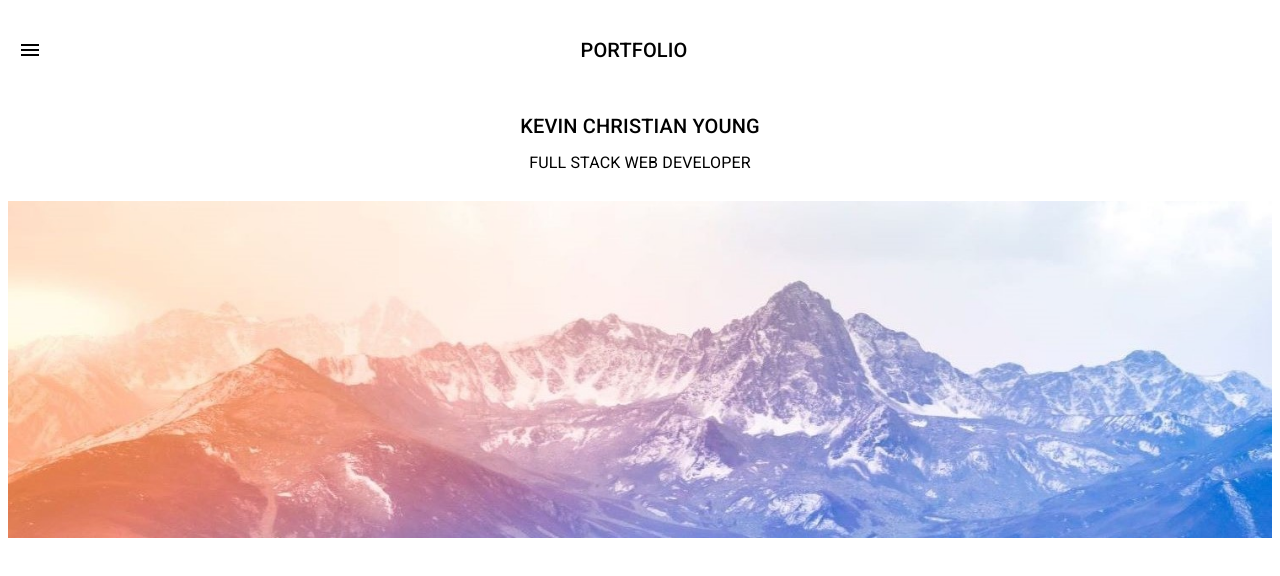
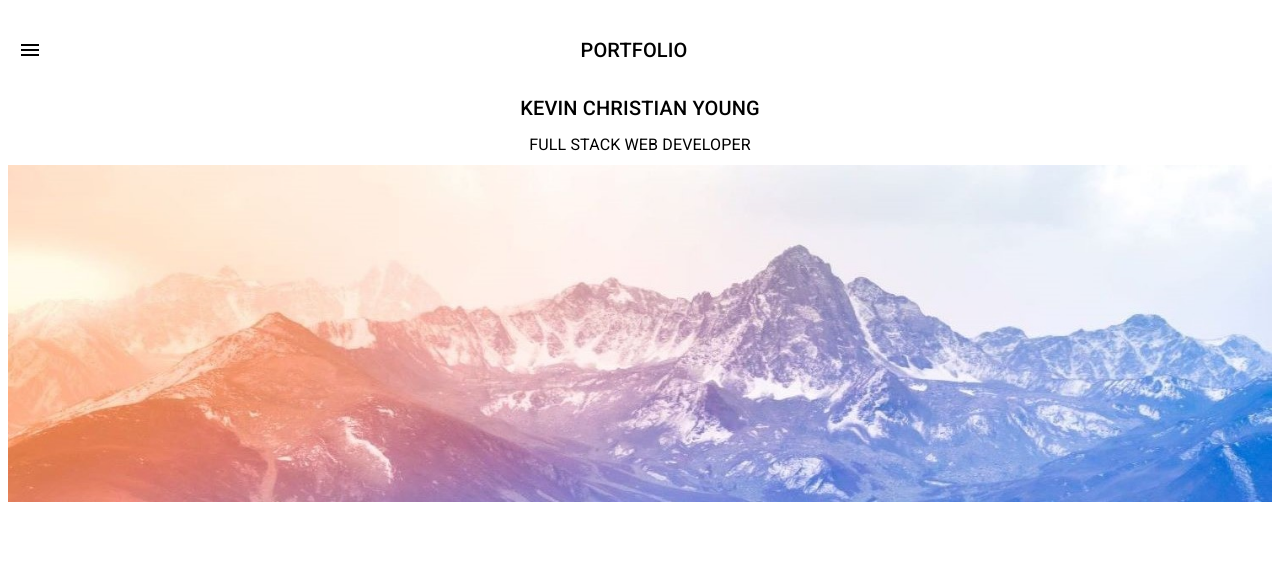
Before and after one commit to Paretooptimal22/Portfolio, a React (Create React App) app in the folder client/: page / in a window 1280 px wide. Shown: the top 576 px of the page. Built offline with nearby package versions, Linux system fonts and the light colour scheme.

Commit message:
added paper elem to about and updated home

```diff
--- a/client/src/pages/About/About.js
+++ b/client/src/pages/About/About.js
@@ -3,15 +3,18 @@ import { makeStyles } from '@material-ui/core/styles'
 import {
   Container,
   Grid,
-  Typography
+  Typography,
+  Paper
 } from '@material-ui/core'
 import Nav from '../../components/Nav'
 
 const useStyles = makeStyles(theme => ({
   root: {
-    flexGrow: 1,
+
   },
+  paper: {
 
+  }
 }))
 
 const About = () => {
@@ -25,9 +28,9 @@ const About = () => {
       </Grid>
       <br/>
       <Grid item xs={12} alignItems="center" justify="center">
-        <Typography variant="h6" align="center" gutterBottom>
-          About Me
-        </Typography>
+        <Paper elevation={0} variant="outlined" className={classes.paper}>
+
+        </Paper>
       </Grid>
     </Grid>
   )
--- a/client/src/pages/Home/Home.js
+++ b/client/src/pages/Home/Home.js
@@ -8,20 +8,29 @@ import {
 import Nav from '../../components/Nav'
 import Jumbotron from '../../components/Jumbotron'
 
+const useStyles = makeStyles(theme => ({
+  root: {
+
+  },
+
+}))
 
 const Home = () => {
+
+  const classes = useStyles()
+
   return (
-    <Grid>
-      <Grid item xs={12} alignItems="center">
+    <Grid container className={classes.root}>
+      <Grid item xs={12} alignItems="center" justify="center">
         <Nav />
       </Grid>
       <br />
-      <Grid item xs={12} alignItems="center">
+      <Grid item xs={12} alignItems="center" justify="center">
         <Typography variant="h6" align="center" gutterBottom>
           KEVIN CHRISTIAN YOUNG
         </Typography>
       </Grid>
-      <Grid item xs={12} alignItems="center">
+      <Grid item xs={12} alignItems="center" justify="center">
         <Typography variant="subtitle1" align="center" gutterBottom>
           FULL STACK WEB DEVELOPER
         </Typography>
```
